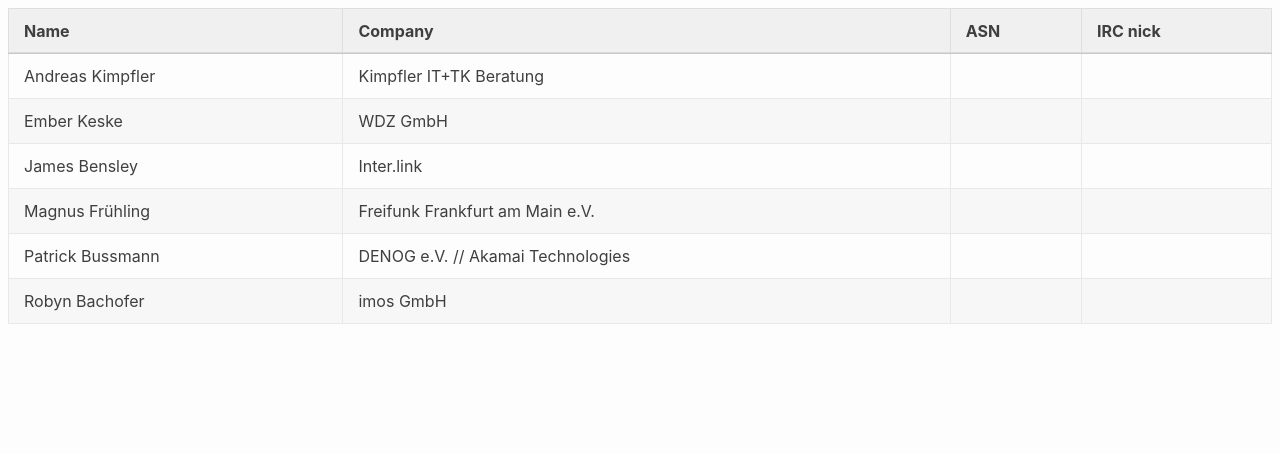
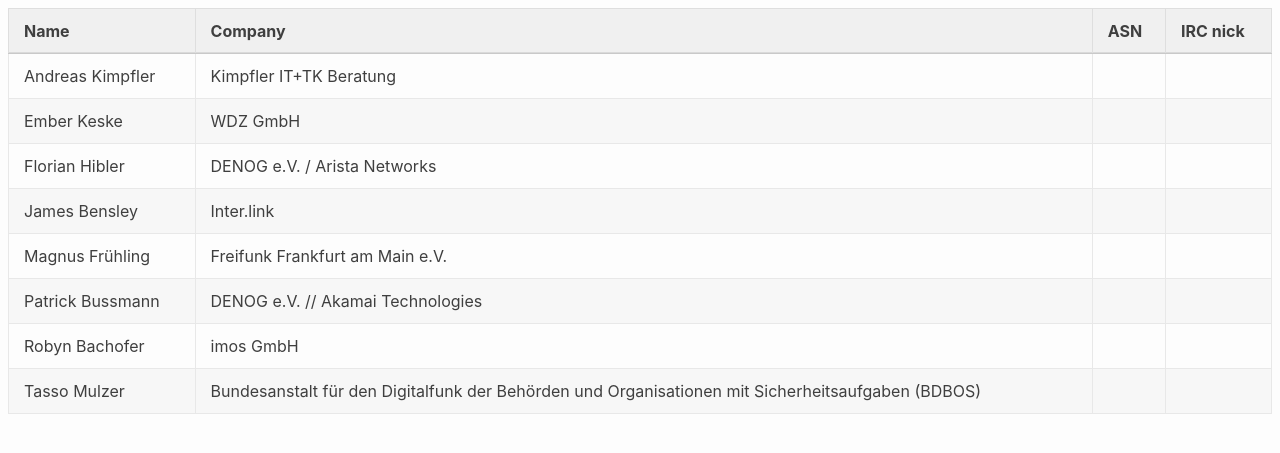
Before and after one commit to denog/pretix-attendeelist, a Jekyll site: the page built from member2024/index.markdown, in a window 1280 px wide. Shown: the top 453 px of the page. Built offline with Jekyll 4.4.1, drawn with Linux system fonts in a browser that asks for light colours.

Commit message:
Latest data: Wed Mar 20 11:27:58 UTC 2024

```diff
--- a/_data/attendees_member2024.json
+++ b/_data/attendees_member2024.json
@@ -8,6 +8,12 @@
   {
     "name": "Ember Keske",
     "company": "WDZ GmbH",
+    "irc": null,
+    "asn": null
+  },
+  {
+    "name": "Florian Hibler",
+    "company": "DENOG e.V. / Arista Networks",
     "irc": null,
     "asn": null
   },
@@ -34,5 +40,11 @@
     "company": "imos GmbH",
     "irc": null,
     "asn": null
+  },
+  {
+    "name": "Tasso Mulzer",
+    "company": "Bundesanstalt für den Digitalfunk der Behörden und Organisationen mit Sicherheitsaufgaben (BDBOS)",
+    "irc": null,
+    "asn": null
   }
 ]
```
